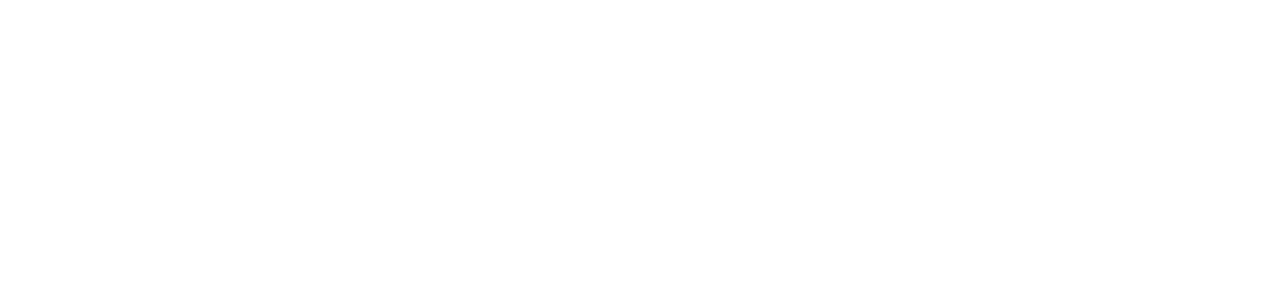
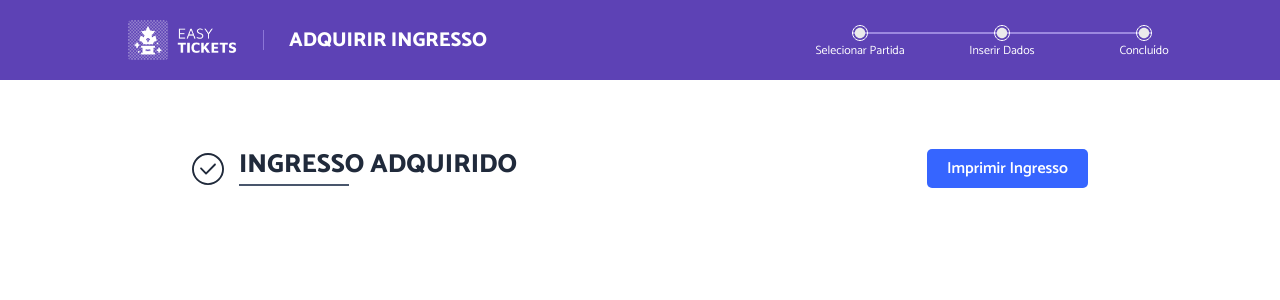
Before and after one commit to DouglasMartins1999/EasyTickets, a React (Create React App) app: page /ticket in a window 1280 px wide. Shown: the top 300 px of the page. Built offline with nearby package versions, Linux system fonts and the light colour scheme.

Commit message:
Ticket Preview Page Created

```diff
--- a/package.json
+++ b/package.json
@@ -17,7 +17,7 @@
   "eslintConfig": {
     "extends": "react-app"
   },
-  "proxy": "http://192.168.22.105:8080",
+  "proxy": "http://192.168.0.21:8080",
   "browserslist": {
     "production": [
       ">0.2%",
--- a/src/App.js
+++ b/src/App.js
@@ -4,6 +4,7 @@
 import MatchesPage from "./easytickets/pages/Admin/Matches";
 import AccountPage from "./easytickets/pages/Admin/Accounts";
 import OrderPage from "./easytickets/pages/Purchase/Order";
+import Ticket from "./easytickets/pages/Purchase/Ticket";
 
 class App extends Component {
 	render() {
@@ -14,6 +15,8 @@
 				<Route path="/match" component={MatchesPage} />
 				<Route path="/account" component={AccountPage} />
 				<Route path="/order" component={OrderPage} />
+				<Route path="/ticket" component={Ticket} />
+				<Route path="/ticket/:cod" component={Ticket} />
 			</Switch>
 		</BrowserRouter>
 		);
--- a/src/easytickets/components/Admin/SideMenu/index.jsx
+++ b/src/easytickets/components/Admin/SideMenu/index.jsx
@@ -11,13 +11,7 @@
         super(props);
 
         this.state = {
-            nextState: {
-                nomeMandante: "",
-                nomeVisitante: "",
-                data: new Date().getTime(),
-                estadio: "",
-                campeonato: "",
-            }
+            nextState: undefined
         }
 
         this.getNextMatch = () => {
--- a/src/easytickets/components/Purchase/Header/index.jsx
+++ b/src/easytickets/components/Purchase/Header/index.jsx
@@ -4,7 +4,7 @@
 
 class Header extends Component {
     render(){
-        const { isDataEditing } =this.props;
+        const { isDataEditing, fullfill } =this.props;
         return <header className="purchase-header">
             <div className="page-info">
                 <img src={images.logo} />
@@ -23,7 +23,7 @@
                     <span>Inserir Dados</span>
                 </a>
 
-                <a className="purchase-step inactive">
+                <a className={"purchase-step" + (!fullfill ? " inactive" : "")}>
                     <img src={images.processStep} />
                     <span>Concluído</span>
                 </a>
--- a/src/easytickets/components/Purchase/TicketForm/index.jsx
+++ b/src/easytickets/components/Purchase/TicketForm/index.jsx
@@ -54,6 +54,7 @@
                     } else {
                         req.generateTicket(props.matchInfo.cod, seat, account)
                             .then(ticket => {
+                                console.log(ticket)
                                 alert("Ingresso Emitido com Sucesso")
                                 props.modal(null);
                                 props.history.push(`/ticket?id=${ticket.cod}`)
--- a/src/easytickets/pages/Purchase/Ticket/index.jsx
+++ b/src/easytickets/pages/Purchase/Ticket/index.jsx
@@ -1,9 +1,71 @@
 import React, { Component } from 'react';
+import images from '../../../assets/images/index'
+import Header from '../../../components/Purchase/Header';
+import Request from '../../../utils/request';
+import cpf from '../../../utils/formatCpf';
+import date from '../../../utils/date';
 import "./styles.css"
 
 class Ticket extends Component {
+    constructor(props){
+        super(props);
+
+        this.state = {
+            ticket: null,
+            account: null
+        }
+
+        this.getTicket = () => {
+            let ticket = new URLSearchParams(props.location.search).get("id")
+            if(!ticket) return;
+            let req = new Request();
+            req.getTicket(ticket)
+                .then(ticket => {
+                    this.setState({ ticket });
+                    console.log(ticket.comprador)
+                    return ticket.comprador;
+                })
+                .then(cod => req.getAccount(cod))
+                .then(account => this.setState({ account }));
+        }
+    }
+
+    componentDidMount(){
+        this.getTicket();
+    }
+
     render(){
-        return;
+        const { account, ticket } = this.state;
+        return <section>
+            <Header isDataEditing={true} fullfill={true}/>
+            <main className="purchase-content">
+                <div className="page-header">
+                    <div className="page-title">
+                        <img src={images.checked} alt="Check Icon"/>
+                        <h1>Ingresso Adquirido</h1>
+                    </div>
+                    <button disabled>Imprimir Ingresso</button>
+                </div>
+
+                { account ?
+                    <div>
+                        <b>Nome: </b> {account.nomeTitular}<br/>
+                        <b>CPF: </b> {cpf.toString(account.cpf)}
+                    </div>
+                : null }
+
+                { ticket ?
+                <div>
+                    <h1>Informações do Ingresso</h1>
+                    <p>
+                        <b>Times: </b> {ticket.partida.nomeMandante} x {ticket.partida.nomeVisitante}<br/>
+                        <b>Estádio: </b> {ticket.partida.estadio}<br/>
+                        <b>Campeonato: </b> {ticket.partida.campeonato}<br/>
+                        <b>Data: </b> {date.formatDate(new Date(ticket.partida.data))}
+                    </p>
+                </div> : null }
+            </main>
+        </section>;
     }
 }
 
--- a/src/easytickets/utils/request.js
+++ b/src/easytickets/utils/request.js
@@ -80,6 +80,16 @@
       headers: { "Content-Type": "application/json" }
     }).then(resp => resp.json());
   }
+
+  getTicket(id = 0){
+    return fetch(`/ingressos/${id}`)
+      .then(resp => resp.json())
+  }
+
+  getAccount(cod = 0){
+    return fetch(`/contas/${cod}`)
+      .then(resp => resp.json())
+  }
 }
 
 module.exports = Request;
```
Also changed, not shown: src/easytickets/utils/formatCpf.js (+0 -7 lines), 1 other file (tests, documents, lock files or other folders).
